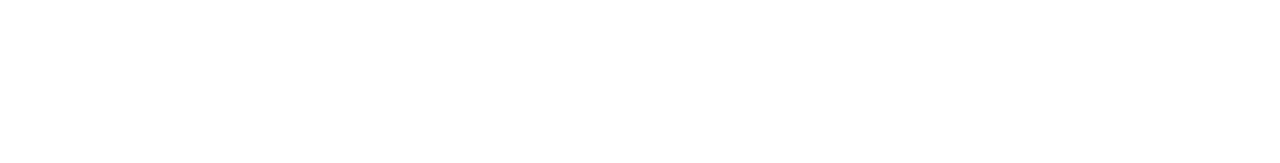
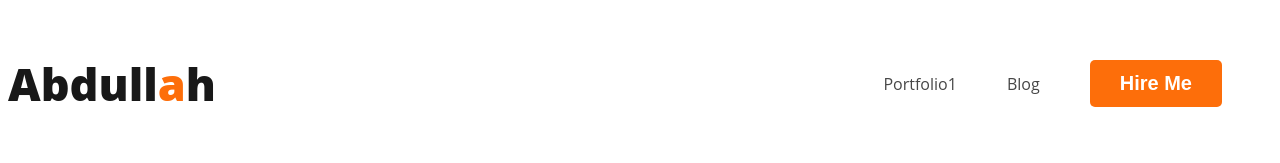
Before and after one commit to Monshi123/monshi-portfolio1, a plain HTML site: page index.html in a window 1280 px wide. Drawn offline with Linux system fonts and the light colour scheme; a web font is replaced by a local one.

Commit message:
added nav

```diff
--- a/css/style.css
+++ b/css/style.css
@@ -0,0 +1,49 @@
+body{
+    font-family: 'Lato', sans-serif;
+    font-family: 'Open Sans', sans-serif;
+}
+/* nav telated styles Start */
+.text-primary{
+    color: #FD6E0A;
+}
+.btn-primary{
+    border-radius: 5px;
+    background-color: #FD6E0A;
+    border: none;
+    padding: 12px 30px;
+    color: #FFF;
+    font-size: 20px;
+    font-style: normal;
+    font-weight: 700;
+    line-height: normal;
+    cursor: pointer;
+}
+.btn-primary:hover{
+    color: blue;
+    transition: all ease-in 0.5s;
+}
+nav{
+    display: flex;
+    justify-content: space-between;
+    align-items: center;
+}
+.nav-title{
+color: #181818;
+font-size: 45px;
+font-style: normal;
+font-weight: 800;
+}
+nav > ul{
+    display: flex;
+    align-items: center;
+}
+nav li{
+    list-style: none;
+    margin-right: 50px;
+}
+nav a{
+    text-decoration: none;
+    color: #474747;
+    padding-top: 20px;
+}
+/* nav telated styles End */
--- a/index.html
+++ b/index.html
@@ -3,13 +3,23 @@
 <head>
     <meta charset="UTF-8">
     <meta name="viewport" content="width=device-width, initial-scale=1.0">
+    <link rel="preconnect" href="https://fonts.googleapis.com">
+    <link rel="preconnect" href="https://fonts.gstatic.com" crossorigin>
+    <link href="https://fonts.googleapis.com/css2?family=Lato:ital,wght@0,400;0,700;1,400&family=Open+San:Wght@400;700;800&display=swap" rel="stylesheet">
     <link rel="icon" href="images/Icon_home.webp">
     <link rel="stylesheet" href="css/style.css">
     <title>Monshi Portfolio1</title>
 </head>
 <body>
     <header>
-
+        <nav>
+            <h3 class="nav-title">Abdull<span class="text-primary">a</span>h</h3>
+            <ul>
+                <li><a href="">Portfolio1</a></li>
+                <li><a href="">Blog</a></li>
+                <li><button class="btn-primary">Hire Me</button> </li>
+            </ul>
+        </nav>
     </header>
     <main>
 
```
